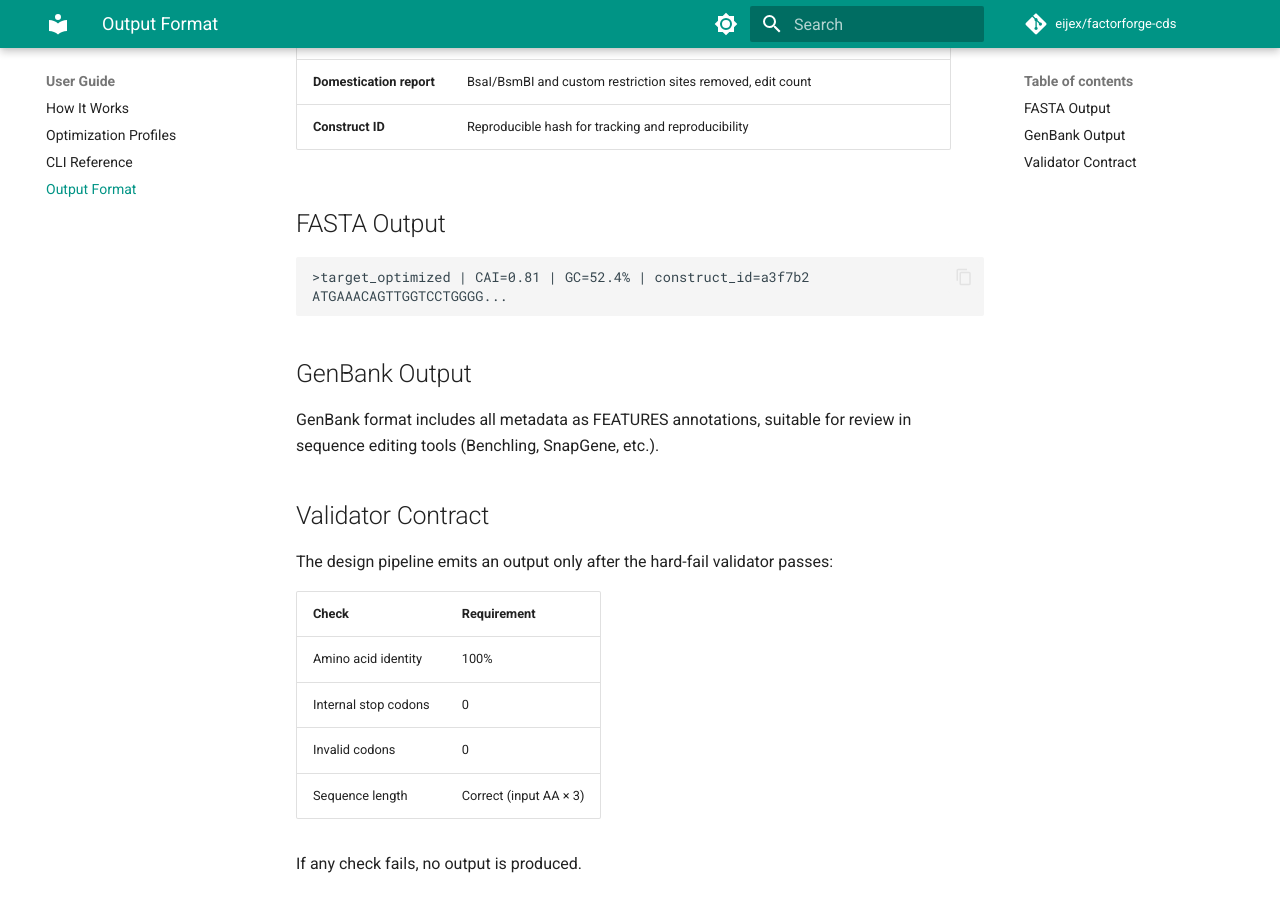
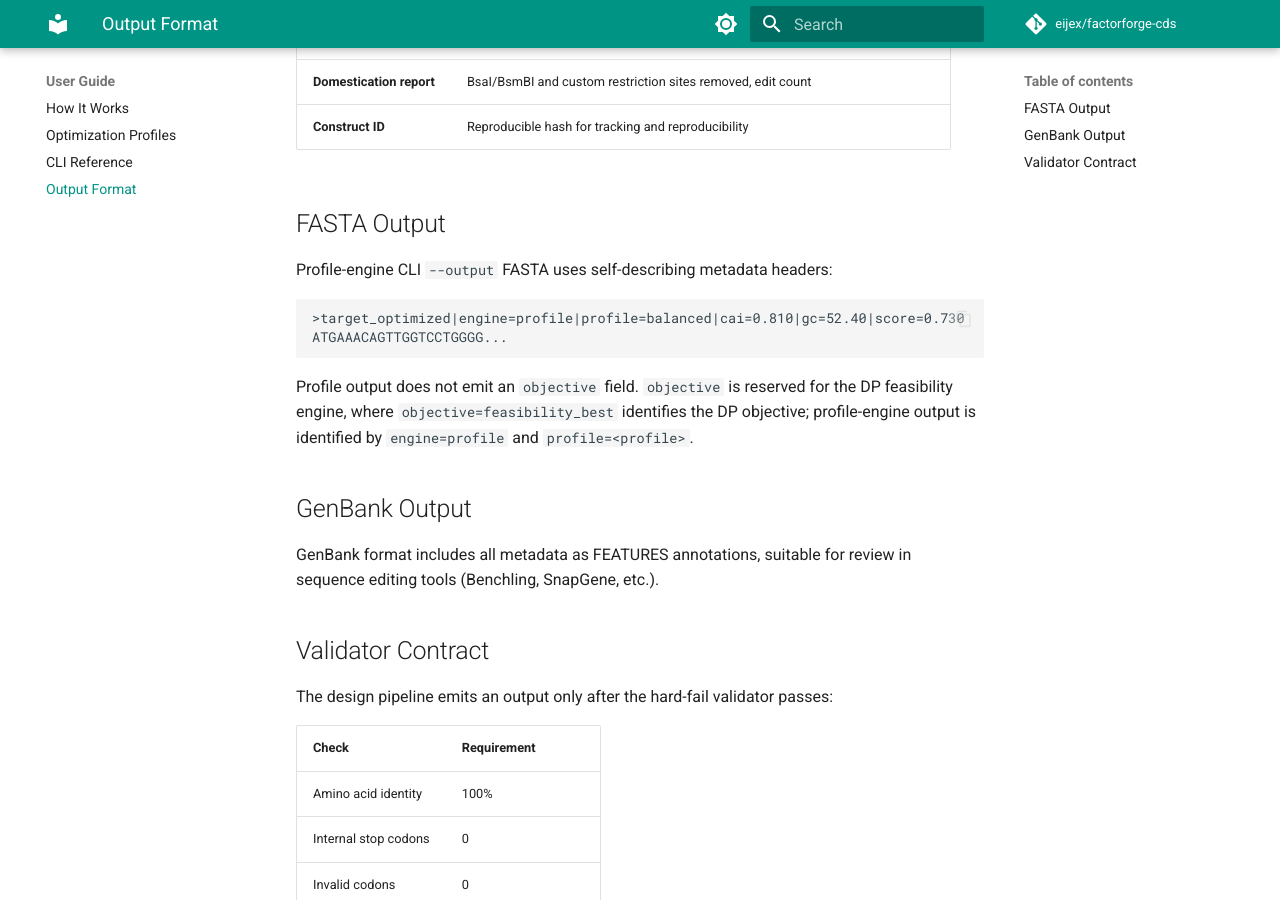
Before and after one commit to eijex/factorforge-cds, an MkDocs documentation site: the page built from docs/output.md, in a window 1280 px wide and 900 px high, scrolled down 438 px. Built offline with MkDocs 1.6.1 and Material for MkDocs 9.7.7, drawn with Linux system fonts in a browser that asks for light colours; comment, search, counter and statistics services are not loaded.

Commit message:
fix: self-describing profile-engine CLI FASTA headers (Job 203)
Profile-engine --output FASTA headers now include engine=profile
alongside profile/cai/gc/score, fixing drift against the
eijex-agentOps consumer parser. DP-only objective metadata is
intentionally omitted from profile headers. Batch output path reuses
the same formatting helper, removing duplicated header logic.

Co-Authored-By: Claude Sonnet 5 <noreply@anthropic.com>

````diff
--- a/docs/output.md
+++ b/docs/output.md
@@ -13,10 +13,17 @@ Each optimized sequence includes:
 
 ## FASTA Output
 
+Profile-engine CLI `--output` FASTA uses self-describing metadata headers:
+
 ```
->target_optimized | CAI=0.81 | GC=52.4% | construct_id=a3f7b2
+>target_optimized|engine=profile|profile=balanced|cai=0.810|gc=52.40|score=0.730
 ATGAAACAGTTGGTCCTGGGG...
 ```
+
+Profile output does not emit an `objective` field. `objective` is reserved for
+the DP feasibility engine, where `objective=feasibility_best` identifies the
+DP objective; profile-engine output is identified by `engine=profile` and
+`profile=<profile>`.
 
 ## GenBank Output
 
````
Also changed, not shown: CHANGELOG.md (+3 -0 lines), docs/changelog.md (+1 -0 lines), docs/cli.md (+11 -0 lines), 2 other files.
